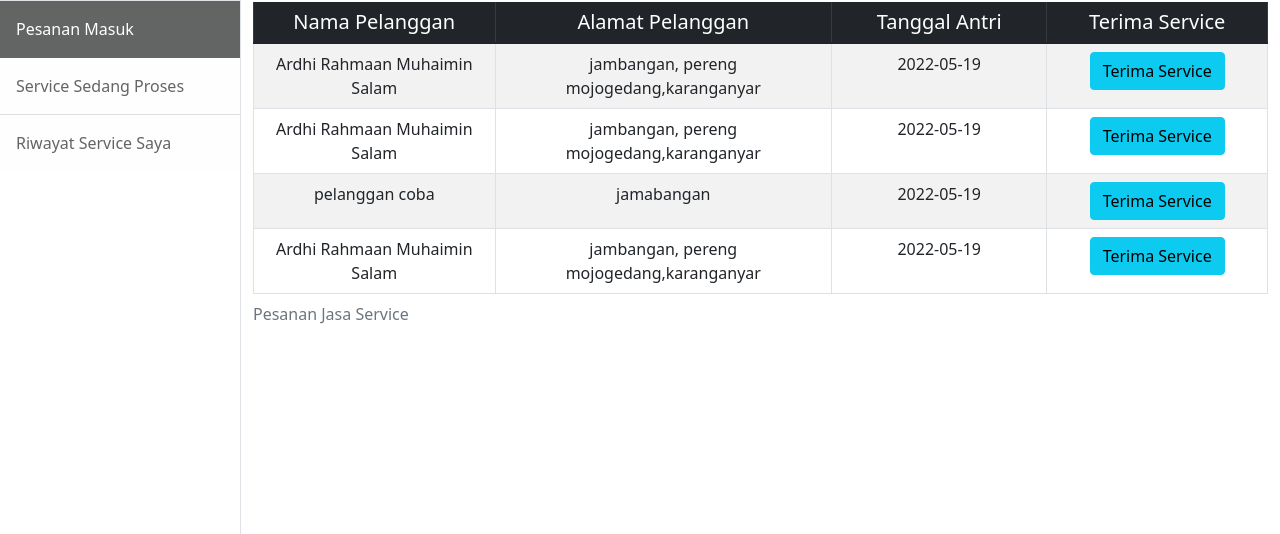
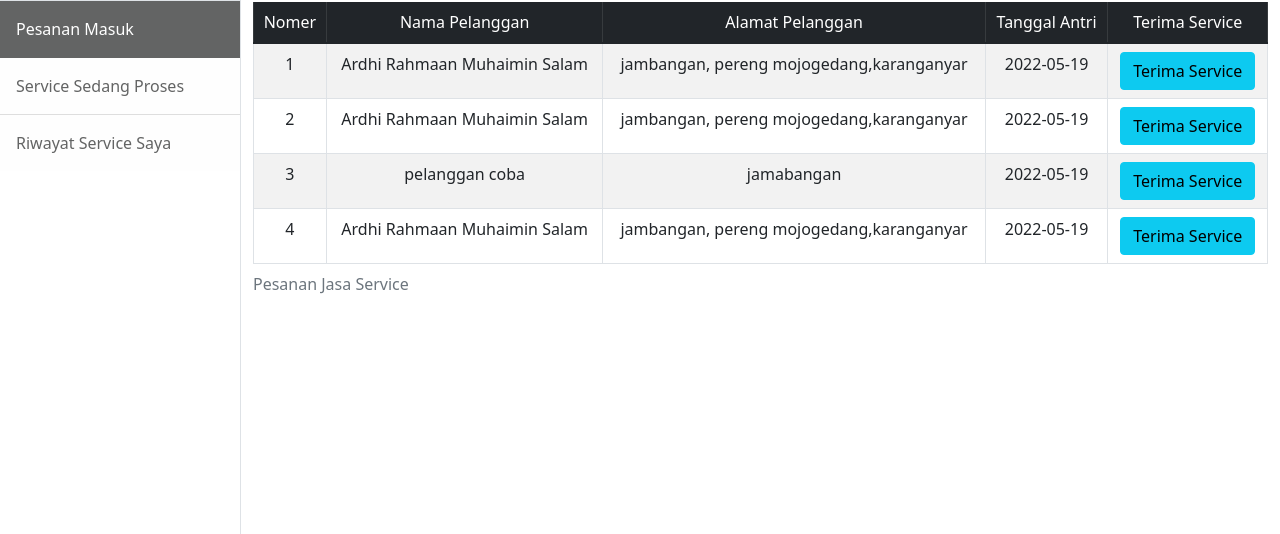
Before and after one commit to ArRahmaan17/service-null, a PHP site: page /pegawai/dashboardteknisi.php in a window 1280 px wide. Shown: the part 57-591 px from the top of the page. Run offline with PHP 8.4, Linux system fonts and the light colour scheme; a user stored in the database is signed in; data comes from the database, SQL or seed files in the repository.

Commit message:
Update Fitur

```diff
--- a/pegawai/dashboardteknisi.php
+++ b/pegawai/dashboardteknisi.php
@@ -83,20 +83,23 @@ if ($_SESSION['role'] === 'teknisi') {
                                 <table class="table table-bordered table-striped table-hover">
                                     <caption><?= $title ?></caption>
                                     <thead class="table-dark">
-                                        <tr class="h5">
-                                            <td class="col-1 text-center">Nama Pelanggan</td>
-                                            <td class="col-1 text-center">Alamat Pelanggan</td>
-                                            <td class="col-1 text-center">Tanggal Antri</td>
-                                            <td class="col-1 text-center">Terima Service</td>
+                                        <tr>
+                                            <td class="text-center">Nomer</td>
+                                            <td class="text-center">Nama Pelanggan</td>
+                                            <td class="text-center">Alamat Pelanggan</td>
+                                            <td class="text-center">Tanggal Antri</td>
+                                            <td class="text-center">Terima Service</td>
                                         </tr>
                                     </thead>
                                     <tbody>
+                                        <?php $no = 1; ?>
                                         <?php foreach ($getAllData as $t) : ?>
                                             <tr class="text-dark">
-                                                <td class="col-1 text-center"><?= $t['nama_pelanggan'] ?></td>
-                                                <td class="col-1 text-center"><?= $t['alamat_pelanggan'] ?></td>
-                                                <td class="col-1 text-center"><?= $t['tanggal_antri'] ?></td>
-                                                <td class="col-1 text-center">
+                                                <td class="text-center"><?= $no++ ?></td>
+                                                <td class="text-center"><?= $t['nama_pelanggan'] ?></td>
+                                                <td class="text-center"><?= $t['alamat_pelanggan'] ?></td>
+                                                <td class="text-center"><?= $t['tanggal_antri'] ?></td>
+                                                <td class="text-center">
                                                     <a class="btn btn-info" href="prosesservice.php?id=<?= $t['id_antrian'] ?>">Terima Service</a>
                                                 </td>
                                             </tr>
--- a/pegawai/editteknisi.php
+++ b/pegawai/editteknisi.php
@@ -76,6 +76,7 @@ if ($_SESSION['role'] === 'admin') {
                 <a href="tambahteknisi.php" class="btn col-3 mb-2 btn-success">Tambah Teknisi</a>
                 <thead class="table-dark">
                   <tr>
+                    <th scope="col">Nomer</th>
                     <th scope="col">Nama Pegawai</th>
                     <th scope="col">Nomer Pegawai</th>
                     <th scope="col">Alamat Pegawai</th>
@@ -84,8 +85,10 @@ if ($_SESSION['role'] === 'admin') {
                   </tr>
                 </thead>
                 <tbody>
+                  <?php $no = 1; ?>
                   <?php foreach ($getAllData as $s) : ?>
                     <tr>
+                      <td><?= $no++ ?></td>
                       <td><?= $s['nama_pegawai'] ?></td>
                       <td><?= $s['no_telpon_pegawai'] ?></td>
                       <td><?= $s['alamat_pegawai'] ?></td>
--- a/pegawai/index.php
+++ b/pegawai/index.php
@@ -51,7 +51,7 @@ if (isset($_SESSION['role'])) {
             <div class="collapse navbar-collapse justify-content-end" id="navbarNav">
               <ul class="navbar-nav">
                 <li class="nav-item">
-                  <a class="nav-link" href="../pegawai/">Back</a>
+                  <a class="nav-link" href="../pelanggan/">Back</a>
                 </li>
               </ul>
             </div>
--- a/pelanggan/dashboard.php
+++ b/pelanggan/dashboard.php
@@ -99,4 +99,8 @@ if ($_SESSION['nama_pelanggan'] !== null) {
 
     </html>
 
+<?php else: ?>
+
+    <?php header("location:index.php") ?>
+
 <?php endif ?>
```
Also changed, not shown: pegawai/dashboardadmin.php (+22 -0 lines), pegawai/serviceberjalanteknisi.php (+12 -9 lines), pegawai/serviceselesaiteknisi.php (+13 -10 lines), pelanggan/serviceberjalan.php (+13 -10 lines).
